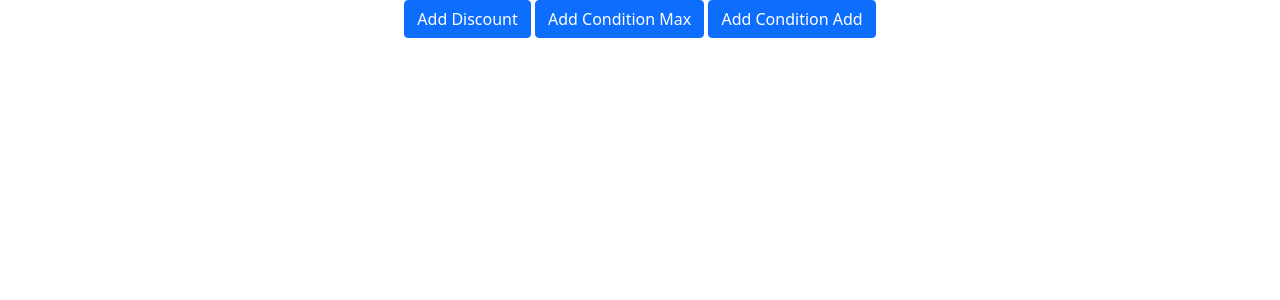
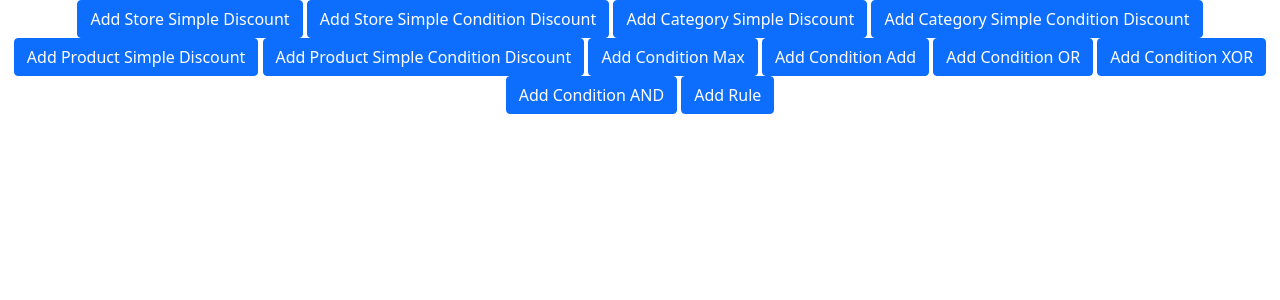
Before and after one commit to benfarin/-Market-System-ETrade, a Django app: page /store/1/discounts/ in a window 1280 px wide. Shown: the part 56-356 px from the top of the page. Run offline with Django 4.2, Linux system fonts and the light colour scheme; parts of the project's set-up code (start-up, migrations or seed data) failed here and were passed over.

Commit message:
started merging development to web

```diff
--- a/Service/DTO/BagDTO.py
+++ b/Service/DTO/BagDTO.py
@@ -31,7 +31,4 @@ class BagDTO:
         return toReturn
 
     def getAllProductsAsList(self):
-        products = []
-        for product in self.__products.values():
-            products.append(product)
-        return products
+        return self.__products.keys()
--- a/Service/DTO/CartDTO.py
+++ b/Service/DTO/CartDTO.py
@@ -26,6 +26,9 @@ class CartDTO:
     def getBagByStoreID(self, storeid):
         return self.__bags.get(storeid)
 
+    def getSum(self):
+        return self.__sum
+
     def __str__(self):
         toReturn = "cart of user " + str(self.__userId) + " :"
         toReturn += "\n\t\tbags: "
--- a/WebAPI/mysite/mysite/forms.py
+++ b/WebAPI/mysite/mysite/forms.py
@@ -64,27 +64,82 @@ class AddProductQuantity(forms.Form):
 
 
 rules = (("store", "Store"), ("category", "Category"), ("product", "Product"))
-types = (("simple", "Simple"), ("quantity", "Quantity"), ("price", "Price"), ("time", "Time"), ("weight", "Weight"))
+types = (("simple", "Simple"), ("quantity", "Quantity"), ("price", "Price"), ("weight", "Weight"))
+decide = ((0, "First"), (1, "Second"))
 
 
-class AddDiscountForm(forms.Form):
-    rule_context = forms.ChoiceField(choices=rules, widget=forms.Select(attrs={'style': 'width:190px'}))
-    rule_type = forms.ChoiceField(choices=types, widget=forms.Select(attrs={'style': 'width:190px'}))
-    percent = forms.IntegerField()
-    category = forms.CharField()
-    product_ID = forms.IntegerField(required=False, label="Product ID")
-    min_value = forms.IntegerField()
-    max_value = forms.IntegerField()
-    start_time = forms.DateField(widget=forms.widgets.DateInput(attrs={'type': 'date', 'style': 'width:190px'}))
-    end_time = forms.DateField(widget=forms.widgets.DateInput(attrs={'type': 'date', 'style': 'width:190px'}))
+# class AddDiscountForm(forms.Form):
+#     rule_context = forms.ChoiceField(choices=rules, widget=forms.Select(attrs={'style': 'width:190px'}))
+#     rule_type = forms.ChoiceField(choices=types, widget=forms.Select(attrs={'style': 'width:190px'}))
+#     percent = forms.IntegerField()
+#     category = forms.CharField()
+#     product_ID = forms.IntegerField(required=False, label="Product ID")
+#     min_value = forms.IntegerField()
+#     max_value = forms.IntegerField()
 
 
 class AddCondition(forms.Form):
     ID_1 = forms.IntegerField()
     ID_2 = forms.IntegerField()
 
+
 class AddRule(forms.Form):
     rule_context = forms.ChoiceField(choices=rules, widget=forms.Select(attrs={'style': 'width:190px'}))
     rule_type = forms.ChoiceField(choices=types, widget=forms.Select(attrs={'style': 'width:190px'}))
+    category = forms.CharField(required=False, label="Category")
+    product_ID = forms.IntegerField(required=False, label="Product ID")
     min_value = forms.IntegerField()
     max_value = forms.IntegerField()
+
+
+class AddSimpleDiscount_Store(forms.Form): #done
+    # rule_context = forms.ChoiceField(choices=rules, widget=forms.Select(attrs={'style': 'width:190px'}))
+    # rule_type = forms.ChoiceField(choices=types, widget=forms.Select(attrs={'style': 'width:190px'}))
+    percent = forms.FloatField()
+
+
+class AddSimpleConditionDiscount_Store(forms.Form): #done
+    # rule_context = forms.ChoiceField(choices=rules, widget=forms.Select(attrs={'style': 'width:190px'}))
+    rule_type = forms.ChoiceField(choices=types, widget=forms.Select(attrs={'style': 'width:190px'}))
+    percent = forms.FloatField()
+    min_value = forms.IntegerField()
+    max_value = forms.IntegerField()
+
+
+class AddSimpleDiscount_Category(forms.Form): #done
+    percent = forms.FloatField()
+    category = forms.CharField()
+
+
+class AddSimpleConditionDiscount_Category(forms.Form): #done
+    rule_type = forms.ChoiceField(choices=types, widget=forms.Select(attrs={'style': 'width:190px'}))
+    percent = forms.FloatField()
+    category = forms.CharField()
+    min_value = forms.IntegerField()
+    max_value = forms.IntegerField()
+
+
+class AddSimpleDiscount_Product(forms.Form): #done
+    percent = forms.FloatField()
+    product_ID = forms.IntegerField(required=False, label="Product ID")
+
+
+class AddSimpleConditionDiscount_Product(forms.Form): #done
+    rule_type = forms.ChoiceField(choices=types, widget=forms.Select(attrs={'style': 'width:190px'}))
+    percent = forms.FloatField()
+    product_ID = forms.IntegerField(required=False, label="Product ID")
+    min_value = forms.IntegerField()
+    max_value = forms.IntegerField()
+
+
+class AddConditionDiscountXor(forms.Form):
+    discount_ID = forms.IntegerField()
+    rule_ID1 = forms.IntegerField()
+    rule_ID2 = forms.IntegerField()
+    decide = forms.ChoiceField(choices=decide, widget=forms.Select(attrs={'style': 'width:190px'}))
+
+
+class AddConditionDiscountAndOr(forms.Form):
+    discount_ID = forms.IntegerField()
+    rule_ID1 = forms.IntegerField()
+    rule_ID2 = forms.IntegerField()
--- a/WebAPI/mysite/mysite/urls.py
+++ b/WebAPI/mysite/mysite/urls.py
@@ -25,7 +25,9 @@ from .views import (
     my_stores_page, create_store_page, store_page, store_products_management, appoint_manager, appoint_Owner, logout,
     add_product, get_cart, add_to_cart_page, purchase_cart, search_view, show_history, product_update, remove_product,
     add_quantity, purchases_page, permissions_page, remove_product_from_cart, close_store, discounts_page,
-    add_discount_page, add_condition_add, add_condition_max,
+    add_condition_add, add_condition_max, add_rule, add_store_simple_discount,
+    add_store_simple_condition_discount, add_category_simple_discount, add_category_simple_condition_discount,
+    add_product_simple_discount, add_product_simple_condition_discount,
 )
 
 urlpatterns = [
@@ -42,10 +44,18 @@ urlpatterns = [
     path('store/<str:slug>/appoint_owner/', appoint_Owner),
     path('store/<str:slug>/stuff_permissions/', permissions_page),
     path('store/<str:slug>/discounts/', discounts_page),
-    path('store/<str:slug>/discounts/add_discount/', add_discount_page),
+    path('store/<str:slug>/discounts/add_store_simple_discount/', add_store_simple_discount),
+    path('store/<str:slug>/discounts/add_store_simple_condition_discount/', add_store_simple_condition_discount),
+    path('store/<str:slug>/discounts/add_category_simple_discount/', add_category_simple_discount),
+    path('store/<str:slug>/discounts/add_category_simple_condition_discount/', add_category_simple_condition_discount),
+    path('store/<str:slug>/discounts/add_product_simple_discount/', add_product_simple_discount),
+    path('store/<str:slug>/discounts/add_product_simple_condition_discount/', add_product_simple_condition_discount),
     path('store/<str:slug>/discounts/add_condition_max/', add_condition_max),
     path('store/<str:slug>/discounts/add_condition_add/', add_condition_add),
-    # path('store/<str:slug>/discounts/add_rule/', add_rule),
+    path('store/<str:slug>/discounts/add_condition_or/', add_condition_add),
+    path('store/<str:slug>/discounts/add_condition_xor/', add_condition_add),
+    path('store/<str:slug>/discounts/add_condition_and/', add_condition_add),
+    path('store/<str:slug>/discounts/add_rule/', add_rule),
     # path('store/<str:slug>/stuff/', show_stuff),
     path('store/<str:slug>/history/', show_history),
     path('addstore/', create_store_page),
--- a/WebAPI/mysite/mysite/views.py
+++ b/WebAPI/mysite/mysite/views.py
@@ -22,7 +22,10 @@ role_service = RoleService()
 member_service = MemberService()
 user_service = UserService()
 from .forms import SignupForm, LoginForm, CreateStoreForm, AppointForm, UpdateProductForm, AddProductForm, \
-    AddProductToCartForm, PurchaseProductForm, AddProductQuantity, AddDiscountForm, AddCondition, AddRule
+    AddProductToCartForm, PurchaseProductForm, AddProductQuantity, AddCondition, AddRule, \
+    AddSimpleDiscount_Store, AddSimpleConditionDiscount_Store, AddConditionDiscountXor, AddConditionDiscountAndOr, \
+    AddSimpleDiscount_Category, AddSimpleConditionDiscount_Category, AddSimpleDiscount_Product, \
+    AddSimpleConditionDiscount_Product
 
 user = user_service.enterSystem().getData()
 stores = []
@@ -417,30 +420,30 @@ def discounts_page(request, slug):
     return render(request, "discounts.html")
 
 
-def add_discount_page(request, slug):
-    form = AddDiscountForm(request.POST or None)
-    if form.is_valid():
-        form = AddDiscountForm()
-    rule_context = request.POST.get("rule_context")
-    rule_type = request.POST.get("rule_type")
-    percent = request.POST.get("percent")
-    category = request.POST.get("category")
-    productID = request.POST.get("productID")
-    min_value = request.POST.get("min_value")
-    max_value = request.POST.get("max_value")
-    start_time = request.POST.get("start_time")
-    end_time = request.POST.get("end_time")
-    if rule_context is not None:
-        answer = role_service.addSimpleDiscount(user.getUserID(), int(slug), rule_context, rule_type, percent,
-                                                category, productID, min_value, max_value, start_time, end_time)
-        if not answer.isError():
-            return HttpResponseRedirect("/store/" + slug + "/")
-        messages.warning(request, answer.getError())
-    context = {
-        "title": "Add Discount",
-        "form": form
-    }
-    return render(request, "form.html", context)
+# def add_discount_page(request, slug):
+#     form = AddDiscountForm(request.POST or None)
+#     if form.is_valid():
+#         form = AddDiscountForm()
+#     rule_context = request.POST.get("rule_context")
+#     rule_type = request.POST.get("rule_type")
+#     percent = request.POST.get("percent")
+#     category = request.POST.get("category")
+#     productID = request.POST.get("productID")
+#     min_value = request.POST.get("min_value")
+#     max_value = request.POST.get("max_value")
+#     start_time = request.POST.get("start_time")
+#     end_time = request.POST.get("end_time")
+#     if rule_context is not None:
+#         answer = role_service.addSimpleDiscount(user.getUserID(), int(slug), rule_context, rule_type, percent,
+#                                                 category, productID, min_value, max_value, start_time, end_time)
+#         if not answer.isError():
+#             return HttpResponseRedirect("/store/" + slug + "/")
+#         messages.warning(request, answer.getError())
+#     context = {
+#         "title": "Add Discount",
+#         "form": form
+#     }
+#     return render(request, "form.html", context)
 
 
 def add_condition_add(request, slug):
@@ -478,65 +481,232 @@ def add_condition_max(request, slug):
     }
     return render(request, "form.html", context)
 
-# def add_rule(request, slug):
-#     form = AddRule(request.POST or None)
-#     if form.is_valid():
-#         form = AddRule()
-#     rule_context = request.POST.get("rule_context")
-#     rule_type = request.POST.get("rule_type")
-#     less_then = request.POST.get("min_value")
-#     bigger_then = request.POST.get("max_value")
-#     if rule_context == "store":
-#         if rule_type == "price":
-#             answer = role_service.createStoreTotalPriceLessThanRule(user.getUserID(), int(slug), less_then, bigger_then)
-#             if not answer.isError():
-#                 return HttpResponseRedirect("/store/" + slug + "/")
-#             messages.warning(request, answer.getError())
-#         if rule_type == "quantity":
-#             answer = role_service.createStoreQuantityLessThanRule(user.getUserID(), int(slug), less_then, bigger_then)
-#             if not answer.isError():
-#                 return HttpResponseRedirect("/store/" + slug + "/")
-#             messages.warning(request, answer.getError())
-#         if rule_type == "weight":
-#             answer = role_service.createStoreWeightLessThanRule(user.getUserID(), int(slug), less_then, bigger_then)
-#             if not answer.isError():
-#                 return HttpResponseRedirect("/store/" + slug + "/")
-#             messages.warning(request, answer.getError())
-#         messages.warning(request, answer.getError())
-#     if rule_context == "category":
-#             answer = role_service.createStoreTotalPriceLessThanRule(user.getUserID(), int(slug), less_then, bigger_then)
-#             if not answer.isError():
-#                 return HttpResponseRedirect("/store/" + slug + "/")
-#             messages.warning(request, answer.getError())
-#         if rule_type == "quantity":
-#             answer = role_service.createStoreQuantityLessThanRule(user.getUserID(), int(slug), less_then, bigger_then)
-#             if not answer.isError():
-#                 return HttpResponseRedirect("/store/" + slug + "/")
-#             messages.warning(request, answer.getError())
-#         if rule_type == "weight":
-#             answer = role_service.createStoreWeightLessThanRule(user.getUserID(), int(slug), less_then, bigger_then)
-#             if not answer.isError():
-#                 return HttpResponseRedirect("/store/" + slug + "/")
-#             messages.warning(request, answer.getError())
-#         messages.warning(request, answer.getError())
-#     if rule_context == "product":
-#             answer = role_service.createStoreTotalPriceLessThanRule(user.getUserID(), int(slug), less_then, bigger_then)
-#             if not answer.isError():
-#                 return HttpResponseRedirect("/store/" + slug + "/")
-#             messages.warning(request, answer.getError())
-#         if rule_type == "quantity":
-#             answer = role_service.createStoreQuantityLessThanRule(user.getUserID(), int(slug), less_then, bigger_then)
-#             if not answer.isError():
-#                 return HttpResponseRedirect("/store/" + slug + "/")
-#             messages.warning(request, answer.getError())
-#         if rule_type == "weight":
-#             answer = role_service.createStoreWeightLessThanRule(user.getUserID(), int(slug), less_then, bigger_then)
-#             if not answer.isError():
-#                 return HttpResponseRedirect("/store/" + slug + "/")
-#             messages.warning(request, answer.getError())
-#         messages.warning(request, answer.getError())
-#     context = {
-#         "title": "Add Condition MAX",
-#         "form": form
-#     }
-#     return render(request, "form.html", context)
+
+def add_rule(request, slug):
+    form = AddRule(request.POST or None)
+    if form.is_valid():
+        form = AddRule()
+    rule_context = request.POST.get("rule_context")
+    rule_type = request.POST.get("rule_type")
+    category = request.POST.get("category")
+    product_ID = request.POST.get("product_ID")
+    less_then = request.POST.get("max_value")
+    bigger_then = request.POST.get("min_value")
+    if rule_context == "store":
+        if rule_type == "price":
+            answer = role_service.createStoreTotalAmountRule(user.getUserID(), int(slug), less_then, bigger_then)
+            if not answer.isError():
+                return HttpResponseRedirect("/store/" + slug + "/")
+            messages.warning(request, answer.getError())
+        if rule_type == "quantity":
+            answer = role_service.createStoreQuantityRule(user.getUserID(), int(slug), less_then, bigger_then)
+            if not answer.isError():
+                return HttpResponseRedirect("/store/" + slug + "/")
+            messages.warning(request, answer.getError())
+        if rule_type == "weight":
+            answer = role_service.createStoreWeightRule(user.getUserID(), int(slug), less_then, bigger_then)
+            if not answer.isError():
+                return HttpResponseRedirect("/store/" + slug + "/")
+            messages.warning(request, answer.getError())
+    if rule_context == "category":
+        if rule_type == "weight":
+            answer = role_service.createCategoryRule(user.getUserID(), int(slug), category, less_then, bigger_then)
+            if not answer.isError():
+                return HttpResponseRedirect("/store/" + slug + "/")
+            messages.warning(request, answer.getError())
+    if rule_context == "product":
+        if rule_type == "quantity":
+            answer = role_service.createProductRule(user.getUserID(), int(slug), int(product_ID), less_then,
+                                                    bigger_then)
+            if not answer.isError():
+                return HttpResponseRedirect("/store/" + slug + "/")
+            messages.warning(request, answer.getError())
+        if rule_type == "weight":
+            answer = role_service.createProductWeightRule(user.getUserID(), int(slug), int(product_ID), less_then,
+                                                          bigger_then)
+            if not answer.isError():
+                return HttpResponseRedirect("/store/" + slug + "/")
+            messages.warning(request, answer.getError())
+    context = {
+        "title": "Add Rule",
+        "form": form
+    }
+    return render(request, "form.html", context)
+
+
+def add_store_simple_discount(request, slug):
+    form = AddSimpleDiscount_Store(request.POST or None)
+    if form.is_valid():
+        form = AddSimpleDiscount_Store()
+    percent = request.POST.get("percent")
+    if percent is not None:
+        answer = role_service.addSimpleDiscount_Store(user.getUserID(), int(slug), float(percent))
+        if not answer.isError():
+            return HttpResponseRedirect("/store/" + slug + "/")
+        messages.warning(request, answer.getError())
+    context = {
+        "title": "Add Simple Store Discount",
+        "form": form
+    }
+    return render(request, "form.html", context)
+
+
+def add_store_simple_condition_discount(request, slug):
+    form = AddSimpleConditionDiscount_Store(request.POST or None)
+    if form.is_valid():
+        form = AddSimpleConditionDiscount_Store()
+    rule_type = request.POST.get("rule_type")
+    percent = request.POST.get("percent")
+    less_then = request.POST.get("max_value")
+    more_then = request.POST.get("min_value")
+    if rule_type is not None:
+        answer = role_service.addSimpleConditionDiscount_Store(user.getUserID(), int(slug), rule_type, float(percent),
+                                                               less_then, more_then)
+        if not answer.isError():
+            return HttpResponseRedirect("/store/" + slug + "/")
+        messages.warning(request, answer.getError())
+    context = {
+        "title": "Add Simple Condition Store Discount",
+        "form": form
+    }
+    return render(request, "form.html", context)
+
+
+def add_category_simple_discount(request, slug):
+    form = AddSimpleDiscount_Category(request.POST or None)
+    if form.is_valid():
+        form = AddSimpleDiscount_Category()
+    percent = request.POST.get("percent")
+    category = request.POST.get("category")
+    if percent is not None:
+        answer = role_service.addSimpleDiscount_Category(user.getUserID(), int(slug), float(percent), category)
+        if not answer.isError():
+            return HttpResponseRedirect("/store/" + slug + "/")
+        messages.warning(request, answer.getError())
+    context = {
+        "title": "Add Simple Category Discount",
+        "form": form
+    }
+    return render(request, "form.html", context)
+
+
+def add_category_simple_condition_discount(request, slug):
+    form = AddSimpleConditionDiscount_Category(request.POST or None)
+    if form.is_valid():
+        form = AddSimpleConditionDiscount_Category()
+    rule_type = request.POST.get("rule_type")
+    percent = request.POST.get("percent")
+    category = request.POST.get("category")
+    less_then = request.POST.get("max_value")
+    more_then = request.POST.get("min_value")
+    if rule_type is not None:
+        answer = role_service.addSimpleConditionDiscount_Category(user.getUserID(), int(slug), float(percent), rule_type,
+                                                                  category, less_then, more_then)
+        if not answer.isError():
+            return HttpResponseRedirect("/store/" + slug + "/")
+        messages.warning(request, answer.getError())
+    context = {
+        "title": "Add Simple Condition Category Discount",
+        "form": form
+    }
+    return render(request, "form.html", context)
+
+
+def add_product_simple_discount(request, slug):
+    form = AddSimpleDiscount_Product(request.POST or None)
+    if form.is_valid():
+        form = AddSimpleDiscount_Product()
+    percent = request.POST.get("percent")
+    product_id = request.POST.get("product_ID")
+    if percent is not None:
+        answer = role_service.addSimpleDiscount_Category(user.getUserID(), int(slug), float(percent), product_id)
+        if not answer.isError():
+            return HttpResponseRedirect("/store/" + slug + "/")
+        messages.warning(request, answer.getError())
+    context = {
+        "title": "Add Simple Product Discount",
+        "form": form
+    }
+    return render(request, "form.html", context)
+
+
+def add_product_simple_condition_discount(request, slug):
+    form = AddSimpleConditionDiscount_Product(request.POST or None)
+    if form.is_valid():
+        form = AddSimpleConditionDiscount_Product()
+    rule_type = request.POST.get("rule_type")
+    percent = request.POST.get("percent")
+    product_id = request.POST.get("product_ID")
+    less_then = request.POST.get("max_value")
+    more_then = request.POST.get("min_value")
+    if rule_type is not None:
+        answer = role_service.addSimpleConditionDiscount_Product(user.getUserID(), int(slug), float(percent), rule_type,
+                                                                 product_id, less_then, more_then)
+        if not answer.isError():
+            return HttpResponseRedirect("/store/" + slug + "/")
+        messages.warning(request, answer.getError())
+    context = {
+        "title": "Add Simple Condition Product Discount",
+        "form": form
+    }
+    return render(request, "form.html", context)
+
+
+def add_condition_or(request, slug):
+    form = AddConditionDiscountAndOr(request.POST or None)
+    if form.is_valid():
+        form = AddConditionDiscountAndOr()
+    discount_ID = request.POST.get("discount_ID")
+    rule_ID1 = request.POST.get("rule_ID1")
+    rule_ID2 = request.POST.get("rule_ID2")
+    if discount_ID is not None:
+        answer = role_service.addConditionDiscountOr(user.getUserID(), int(slug), discount_ID, rule_ID1, rule_ID2)
+        if not answer.isError():
+            return HttpResponseRedirect("/store/" + slug + "/")
+        messages.warning(request, answer.getError())
+    context = {
+        "title": "Add Condition OR",
+        "form": form
+    }
+    return render(request, "form.html", context)
+
+
+def add_condition_xor(request, slug):
+    form = AddConditionDiscountXor(request.POST or None)
+    if form.is_valid():
+        form = AddConditionDiscountXor()
+    discount_ID = request.POST.get("discount_ID")
+    rule_ID1 = request.POST.get("rule_ID1")
+    rule_ID2 = request.POST.get("rule_ID2")
+    decide = request.POST.get("decide")
+    if discount_ID is not None:
+        answer = role_service.addConditionDiscountXor(user.getUserID(), int(slug), int(discount_ID), int(rule_ID1),
+                                                      int(rule_ID2), int(decide))
+        if not answer.isError():
+            return HttpResponseRedirect("/store/" + slug + "/")
+        messages.warning(request, answer.getError())
+    context = {
+        "title": "Add Condition XOR",
+        "form": form
+    }
+    return render(request, "form.html", context)
+
+
+def add_condition_and(request, slug):
+    form = AddConditionDiscountAndOr(request.POST or None)
+    if form.is_valid():
+        form = AddConditionDiscountAndOr()
+    discount_ID = request.POST.get("discount_ID")
+    rule_ID1 = request.POST.get("rule_ID1")
+    rule_ID2 = request.POST.get("rule_ID2")
+    if discount_ID is not None:
+        answer = role_service.addConditionDiscountAnd(user.getUserID(), int(slug), int(discount_ID), int(rule_ID1),
+                                                      int(rule_ID2))
+        if not answer.isError():
+            return HttpResponseRedirect("/store/" + slug + "/")
+        messages.warning(request, answer.getError())
+    context = {
+        "title": "Add Condition AND",
+        "form": form
+    }
+    return render(request, "form.html", context)
--- a/WebAPI/mysite/templates/cart.html
+++ b/WebAPI/mysite/templates/cart.html
@@ -6,7 +6,7 @@
         {% for bag in bags %}
                 <div class="card" style="width: 18rem;">
                     <div class="card-body">
-                        <h5 class="card-title">{{ bag.getStoreName }}</h5>
+                        <h5 class="card-title">{{ bag.getStoreId }}</h5>
                         {% for product in bag.getAllProductsAsList %}
                             <p class="card-text">{{ product.getProductName }}</p>
                             <a href="{{ product.getProductId }}/remove_product/" class="btn btn-danger">Remove From Cart</a>
@@ -15,7 +15,7 @@
                 </div>
         {% endfor %}
         </div>
-    <h4>Sum = {{ cart.calcSum }} </h4>
+    <h4>Sum = {{ cart.getSum }} </h4>
     <a class="btn btn-primary" href="purchase_cart/" role="button">Checkout</a>
 </div>
 
--- a/WebAPI/mysite/templates/discounts.html
+++ b/WebAPI/mysite/templates/discounts.html
@@ -2,10 +2,18 @@
 
 {% block content%}
 <div style="text-align: center;">
-    <a class="btn btn-primary" href="add_discount/" role="button">Add Discount</a>
+    <a class="btn btn-primary" href="add_store_simple_discount/" role="button">Add Store Simple Discount</a>
+    <a class="btn btn-primary" href="add_store_simple_condition_discount/" role="button">Add Store Simple Condition Discount</a>
+    <a class="btn btn-primary" href="add_category_simple_discount/" role="button">Add Category Simple Discount</a>
+    <a class="btn btn-primary" href="add_category_simple_condition_discount/" role="button">Add Category Simple Condition Discount</a>
+    <a class="btn btn-primary" href="add_product_simple_discount/" role="button">Add Product Simple Discount</a>
+    <a class="btn btn-primary" href="add_product_simple_condition_discount/" role="button">Add Product Simple Condition Discount</a>
     <a class="btn btn-primary" href="add_condition_max/" role="button">Add Condition Max</a>
     <a class="btn btn-primary" href="add_condition_add/" role="button">Add Condition Add</a>
-{#    <a class="btn btn-primary" href="remove_discount/" role="button">Remove Discount</a>#}
+    <a class="btn btn-primary" href="add_condition_or/" role="button">Add Condition OR</a>
+    <a class="btn btn-primary" href="add_condition_xor/" role="button">Add Condition XOR</a>
+    <a class="btn btn-primary" href="add_condition_and/" role="button">Add Condition AND</a>
+    <a class="btn btn-primary" href="add_rule/" role="button">Add Rule</a>
 </div>
 
 {% endblock %}
```
